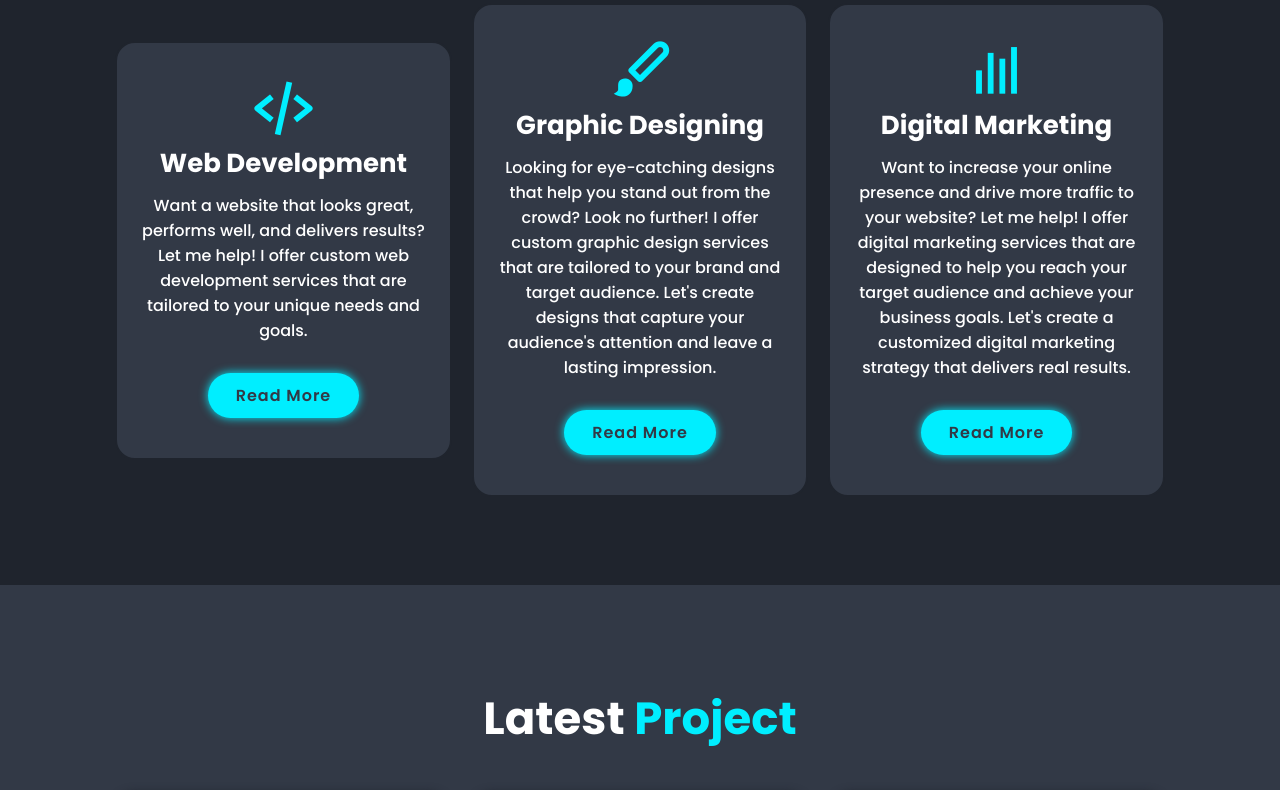
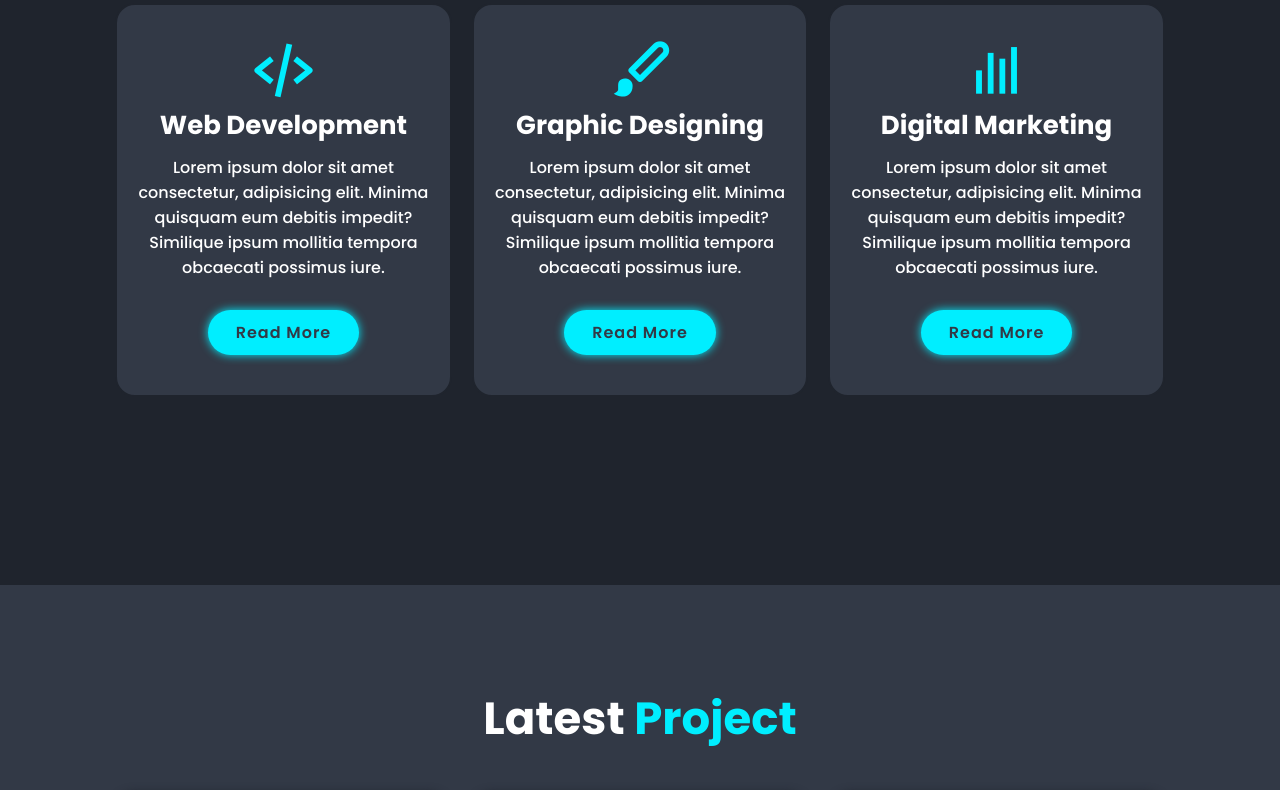
Before and after one commit to thedushyantsingh/Dushyantsingh.github.io, a plain HTML site: page index.html in a window 1280 px wide. Shown: the part 1815-2605 px from the top of the page. Drawn offline with nearby package versions, Linux system fonts and the light colour scheme.

Commit message:
Add files via upload

```diff
--- a/index.html
+++ b/index.html
@@ -5,7 +5,7 @@
     <meta charset="UTF-8">
     <meta http-equiv="X-UA-Compatible" content="IE=edge">
     <meta name="viewport" content="width=device-width, initial-scale=1.0">
-    <title>Personal Portfolio Website</title>
+    <title>Responsive Personal Portfolio Website deesign </title>
 
     <!-- box icons -->
     <link href='https://unpkg.com/boxicons@2.1.4/css/boxicons.min.css' rel='stylesheet'>
@@ -38,18 +38,21 @@
             <h3>Hello It's Me</h3>
             <h1>Dushyant Singh</h1>
             <h3>And I'm a <span class="multiple-text"></span></h3>
-            <p>Hey there, I'm Dushyant Singh, a front-end web developer who loves creating beautiful and functional websites.
-                I also share my knowledge on YouTube and my blog.
+            <p>Hey there, I'm Dushyant Singh, a front-end web developer who loves creating beautiful and functional
+                websites. I also share my knowledge on YouTube and my blog.
                 Looking for a freelancer to help bring your website to life? Let's chat!</p>
             <!-- .social-media was used here  -->
             <div class="social-media">
-<!--                 <a href="#"><i class='bx bxl-facebook'></i></a> -->
+                <!-- <a href="#"><i class='bx bxl-facebook'></i></a> -->
                 <a href="https://twitter.com/Dushyantsiingh" target="_blank"><i class='bx bxl-twitter'></i></a>
-                <a href="https://www.instagram.com/thedushyantrajpurohit/" target="_blank"><i class='bx bxl-instagram-alt'></i></a>
-                <a href="https://www.linkedin.com/in/thedushyantsingh/" target="_blank"><i class='bx bxl-linkedin'></i></a>
+                <a href="https://www.instagram.com/thedushyantrajpurohit/" target="_blank"><i
+                        class='bx bxl-instagram-alt'></i></a>
+                <a href="https://www.linkedin.com/in/thedushyantsingh/" target="_blank"><i
+                        class='bx bxl-linkedin'></i></a>
             </div>
             <!-- a.btn was used here  -->
-            <a href="https://drive.google.com/file/d/1XiTkb0T3AZSYMTJ2RZzZWYKgHwXNgw57/view?usp=drivesdk" target="_blank" class="btn">Download CV</a>
+            <a href="https://drive.google.com/file/d/1XiTkb0T3AZSYMTJ2RZzZWYKgHwXNgw57/view?usp=drivesdk"
+                target="_blank" class="btn">Download CV</a>
         </div>
 
         <div class="home-img">
@@ -68,9 +71,11 @@
             <!-- h2.heading was used here  -->
             <h2 class="heading">About <span>Me</span></h2>
             <h3>Frontend Developer!</h3>
-            <p>I'm passionate about creating websites that are not only visually appealing but also provide an
-                excellent user experience. On my YouTube channel and blog, I share my knowledge and tips about web development. If you're looking for a freelancer to bring your
-                website to life or need help with web development, feel free to reach out to me. Thanks for visiting!</p>
+            <p> I'm passionate about creating websites that are not only visually appealing but also provide an
+                excellent user experience. On my YouTube channel and blog, I share my knowledge and tips about web
+                development. If you're looking for a freelancer to bring your
+                website to life or need help with web development, feel free to reach out to me. Thanks for visiting!
+            </p>
             <!-- a.btn was used here  -->
             <a href="#" class="btn">Read More</a>
         </div>
@@ -86,8 +91,9 @@
             <div class="services-box">
                 <i class='bx bx-code-alt'></i>
                 <h3>Web Development</h3>
-                <p>Want a website that looks great, performs well, and delivers results? Let me help!
-                    I offer custom web development services that are tailored to your unique needs and goals.</p>
+                <p>Lorem ipsum dolor sit amet consectetur, adipisicing elit. Minima quisquam eum debitis impedit?
+                    Similique
+                    ipsum mollitia tempora obcaecati possimus iure.</p>
                 <!-- a.btn was used here  -->
                 <a href="#" class="btn">Read More</a>
             </div>
@@ -95,9 +101,9 @@
             <div class="services-box">
                 <i class='bx bxs-paint'></i>
                 <h3>Graphic Designing</h3>
-                <p>Looking for eye-catching designs that help you stand out from the crowd? Look no further! I offer custom graphic design services
-                    that are tailored to your brand and target audience. Let's create designs that capture your
-                    audience's attention and leave a lasting impression.</p>
+                <p>Lorem ipsum dolor sit amet consectetur, adipisicing elit. Minima quisquam eum debitis impedit?
+                    Similique
+                    ipsum mollitia tempora obcaecati possimus iure.</p>
                 <!-- a.btn was used here  -->
                 <a href="#" class="btn">Read More</a>
             </div>
@@ -105,9 +111,9 @@
             <div class="services-box">
                 <i class='bx bx-bar-chart'></i>
                 <h3>Digital Marketing</h3>
-                <p>Want to increase your online presence and drive more traffic to your website? Let me help!
-                    I offer digital marketing services that are designed to help you reach your target audience and achieve your business goals.
-                    Let's create a customized digital marketing strategy that delivers real results.</p>
+                <p>Lorem ipsum dolor sit amet consectetur, adipisicing elit. Minima quisquam eum debitis impedit?
+                    Similique
+                    ipsum mollitia tempora obcaecati possimus iure.</p>
                 <!-- a.btn was used here  -->
                 <a href="#" class="btn">Read More</a>
             </div>
@@ -196,7 +202,7 @@
         <h2 class="heading">Contact <span>Me!</span></h2>
 
         <!-- form was used here  -->
-        <form action="#">
+        <form name="submit-to-google-sheet">
             <!-- .input-box was used here  -->
             <div class="input-box">
                 <!-- input was used here  -->
@@ -207,8 +213,8 @@
             <!-- .input-box was used here  -->
             <div class="input-box">
                 <!-- input was used here  -->
-                <input type="number" name="Number" placeholder="Mobilnumber">
-                <input type="text" name="subject" placeholder="Email Subject">
+                <input type="number" name="Number" placeholder="Mobilenumber">
+                <input type="text" name="Subject" placeholder="Email Subject">
             </div>
             <!-- textarea was used here   -->
             <textarea name="Message" id="" cols="30" rows="10" placeholder="Your Message"></textarea>
@@ -239,6 +245,7 @@
     <!-- custom js -->
     <script src="js/script.js"></script>
 
+
     <script>
         const scriptURL = 'https://script.google.com/macros/s/AKfycbz2vc4ujqlsUV7tInL3iiFxzp4XAlkKO61qe3kFiZQB9HrZeYFpxyU--NVsU49iEeIn/exec'
         const form = document.forms['submit-to-google-sheet']
@@ -257,7 +264,6 @@
                 .catch(error => console.error('Error!', error.message))
         })
     </script>
-
 </body>
 
 </html>
```
